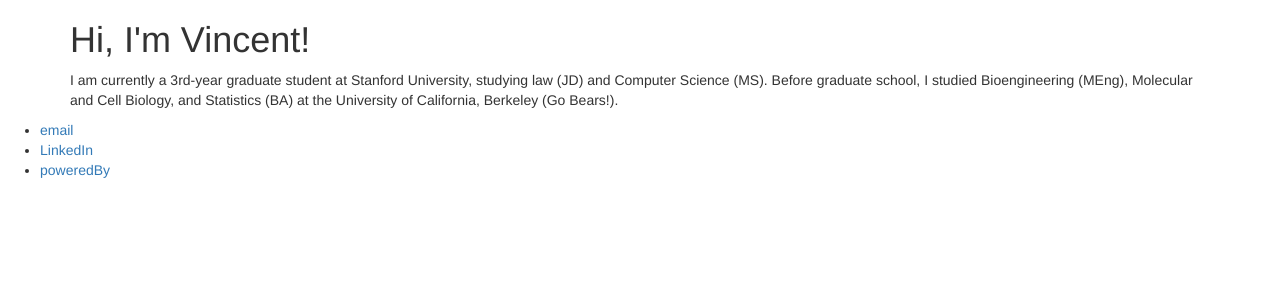
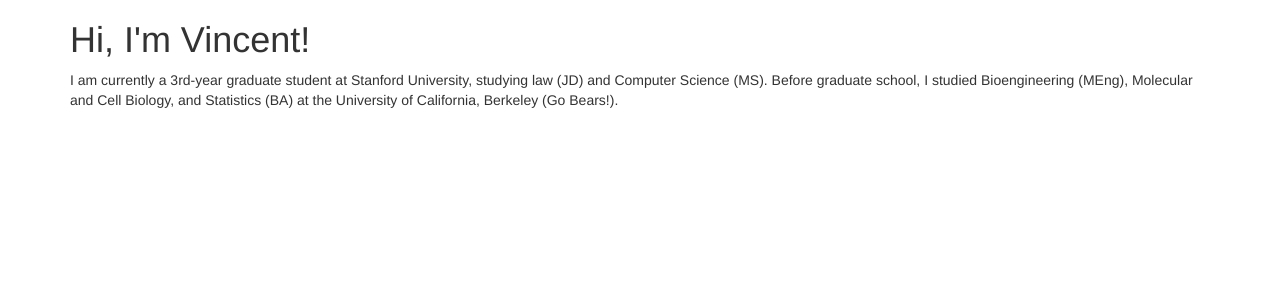
Before and after one commit to sheuvincent/sheuvincent.github.io, a Jekyll site: the page built from about/index.html, in a window 1280 px wide. Shown: the top 300 px of the page. Built offline with Jekyll 4.4.1, drawn with Linux system fonts in a browser that asks for light colours; nearby versions of some CDN libraries; library files that are not in the unit come from our copies.

Commit message:
Update default.html

```diff
--- a/_layouts/default.html
+++ b/_layouts/default.html
@@ -28,14 +28,7 @@
 
 			</div><!-- /.container -->
 
-			<footer>
-        <ul>
-          <!-- -->
-          <li><a href="mailto:vincent.sheu@stanford.edu">email</a></li>
-          <li><a href="https://www.linkedin.com/in/vincentsheu">LinkedIn</a></li>
-          <li><a href="https://github.com/">poweredBy</a></li>
-        </ul>
-      </footer>
+
 
 
     </body>
```
